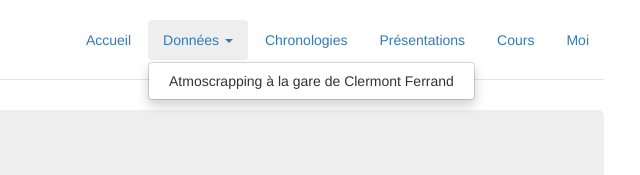
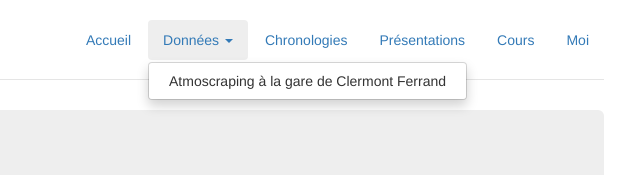
Before and after one commit to mazenovi/data.m4z3.me, a website: page app/index.html in a window 1280 px wide. Both pictures are taken after a click on the link "Données". Shown: the top 175 px of the page, 606-1246 px from the left. Drawn offline with nearby package versions, Linux system fonts and the light colour scheme; some packages are replaced by stand-ins of ours; files that its build step writes are made by us from their sources.

Commit message:
typo in menu

```diff
--- a/app/views/partials/menu.html
+++ b/app/views/partials/menu.html
@@ -4,7 +4,7 @@
     <li class="dropdown">
         <a class="dropdown-toggle" data-toggle="dropdown">Données <b class="caret"></b></a>
         <ul class="dropdown-menu">
-            <li><a ng-href="#/atmoscraper">Atmoscrapping à la gare de Clermont Ferrand</a></li>
+            <li><a ng-href="#/atmoscraper">Atmoscraping à la gare de Clermont Ferrand</a></li>
         </ul>
     </li>
     <li><a ng-href="#/chronolgies">Chronologies</a></li>
```
